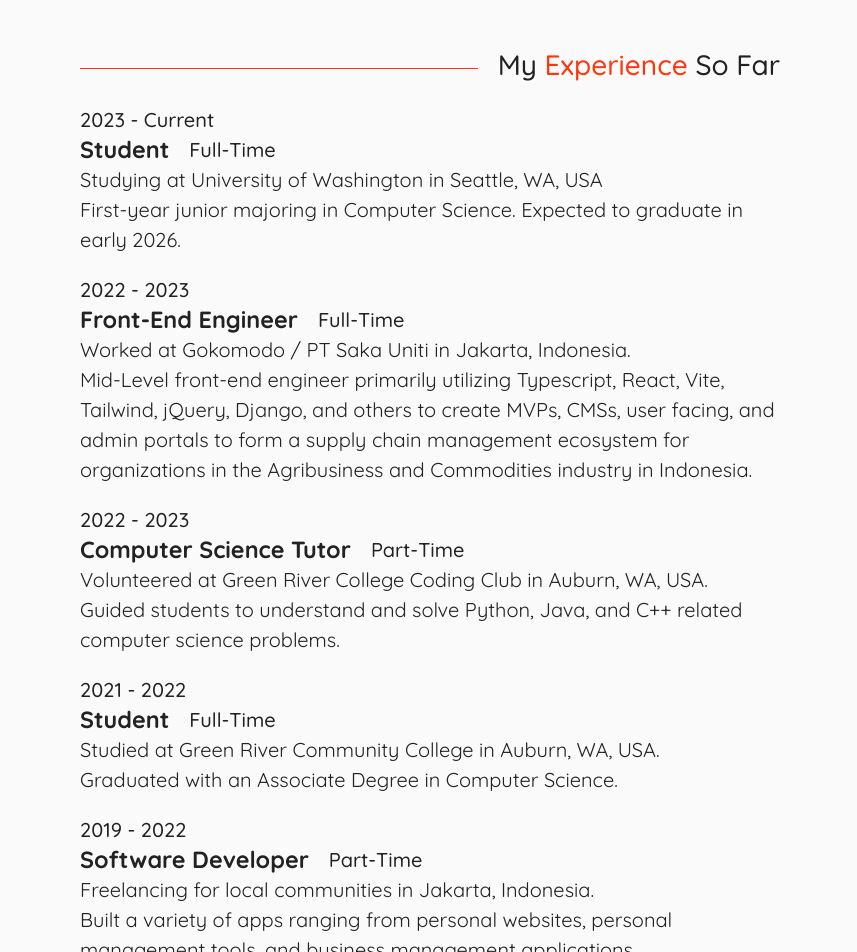
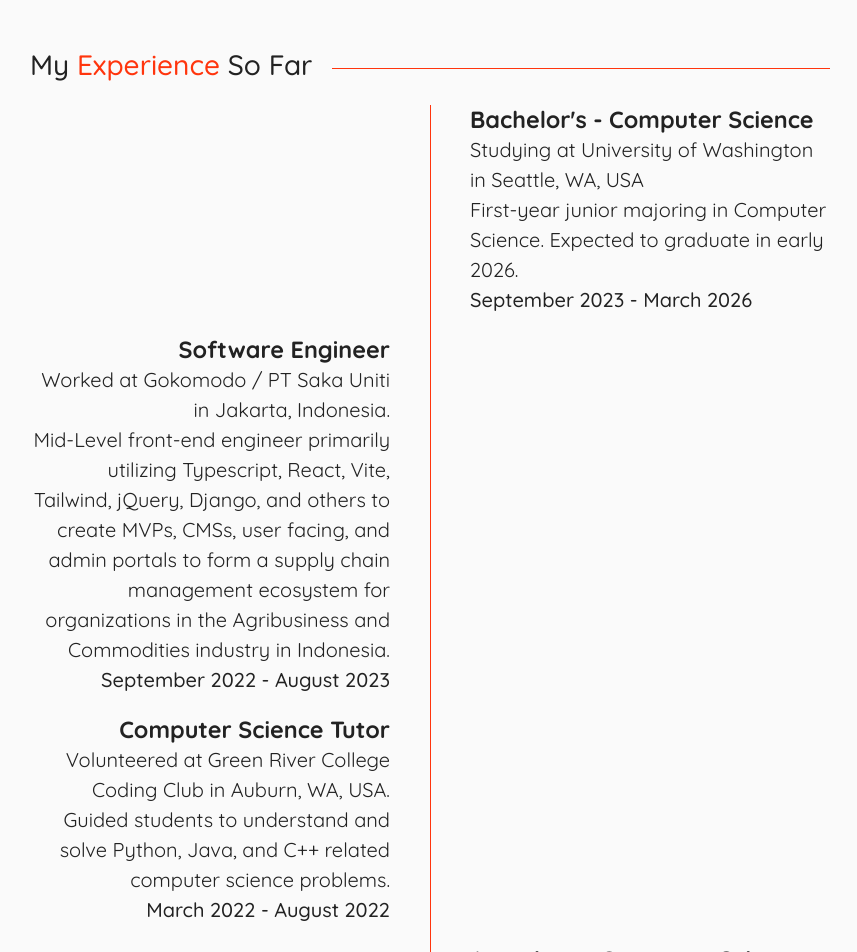
Before and after one commit to afutofu/afutofu.github.io, a React (Create React App) app: page / in a window 1280 px wide. Shown: the part 1740-2692 px from the top of the page, without its empty margins (210-1067 px from the left). Built offline with nearby package versions, Linux system fonts and the light colour scheme.

Commit message:
Replace experience information into LineContainer

```diff
--- a/src/sections/Experience.js
+++ b/src/sections/Experience.js
@@ -30,7 +30,7 @@ const Container = styled.div`
 const Content = styled.div`
   position: relative;
   width: 100%;
-  max-width: 700px;
+  max-width: 800px;
   text-align: left;
   color: #222;
   display: flex;
@@ -49,7 +49,7 @@ const TitleArea = styled.div`
 const Title = styled.h2`
   font-size: 28px;
   font-weight: 500;
-  padding-left: 20px;
+  padding-right: 20px;
 
   @media only screen and (max-width: 992px) {
     font-size: 26px;
@@ -164,12 +164,16 @@ const LineContainer = styled.div`
     position: relative;
     text-align: right;
     width: 50%;
+    box-sizing: border-box;
+    padding-right: 40px;
     margin-right: 50%;
   }
 
   .education {
     position: relative;
     width: 50%;
+    box-sizing: border-box;
+    padding-left: 40px;
     margin-left: 50%;
   }
 `;
@@ -193,7 +197,7 @@ const Experience = () => {
     }).fromTo(
       titleLine,
       {
-        x: "100%",
+        x: "-100%",
         y: 14,
       },
       {
@@ -243,124 +247,102 @@ const Experience = () => {
         <ThemeProvider theme={theme}>
           <Content>
             <TitleArea>
+              <Title ref={(el) => (titleText = el)}>
+                My <TitleHighlight>Experience</TitleHighlight> So Far
+              </Title>
               <TitleLineWrapper>
                 <TitleLine ref={(el) => (titleLine = el)} />
               </TitleLineWrapper>
-              <Title ref={(el) => (titleText = el)}>
-                My <TitleHighlight>Experience</TitleHighlight> So Far
-              </Title>
             </TitleArea>
-            <Descriptions ref={(el) => (descriptions = el)}>
+            <Descriptions>
+              <LineContainer ref={(el) => (descriptions = el)}>
+                <div id="middle-line"></div>
+                <div className="education">
                   <Description>
-                <DescriptionBold>2023 - Current</DescriptionBold>
-                <div
-                  style={{
-                    display: "flex",
-                    alignItems: "center",
-                  }}
-                >
-                  <h3 style={{ marginRight: "20px" }}>Student</h3>
-                  <DescriptionBold>Full-Time</DescriptionBold>
-                </div>
-                <p>Studying at University of Washington in Seattle, WA, USA</p>
+                    <h3>Bachelor's - Computer Science</h3>
                     <p>
-                  First-year junior majoring in Computer Science. Expected to
-                  graduate in early 2026.
+                      Studying at University of Washington in Seattle, WA, USA
                     </p>
+                    <p>
+                      First-year junior majoring in Computer Science. Expected
+                      to graduate in early 2026.
+                    </p>
+
+                    <DescriptionBold>
+                      September 2023 - March 2026
+                    </DescriptionBold>
                   </Description>
-              <Description>
-                <DescriptionBold>2022 - 2023</DescriptionBold>
-                <div
-                  style={{
-                    display: "flex",
-                    alignItems: "center",
-                  }}
-                >
-                  <h3 style={{ marginRight: "20px" }}>Front-End Engineer</h3>
-                  <DescriptionBold>Full-Time</DescriptionBold>
-                </div>
-                <p>Worked at Gokomodo / PT Saka Uniti in Jakarta, Indonesia.</p>
-                <p>
-                  Mid-Level front-end engineer primarily utilizing Typescript,
-                  React, Vite, Tailwind, jQuery, Django, and others to create
-                  MVPs, CMSs, user facing, and admin portals to form a supply
-                  chain management ecosystem for organizations in the
-                  Agribusiness and Commodities industry in Indonesia.
-                </p>
-              </Description>
-              <Description>
-                <DescriptionBold>2022 - 2023</DescriptionBold>
-                <div
-                  style={{
-                    display: "flex",
-                    alignItems: "center",
-                  }}
-                >
-                  <h3 style={{ marginRight: "20px" }}>
-                    Computer Science Tutor
-                  </h3>
-                  <DescriptionBold>Part-Time</DescriptionBold>
                 </div>
 
+                <div className="experience">
+                  <Description>
+                    <h3>Software Engineer</h3>
                     <p>
-                  Volunteered at Green River College Coding Club in Auburn, WA,
+                      Worked at Gokomodo / PT Saka Uniti in Jakarta, Indonesia.
+                    </p>
+                    <p>
+                      Mid-Level front-end engineer primarily utilizing
+                      Typescript, React, Vite, Tailwind, jQuery, Django, and
+                      others to create MVPs, CMSs, user facing, and admin
+                      portals to form a supply chain management ecosystem for
+                      organizations in the Agribusiness and Commodities industry
+                      in Indonesia.
+                    </p>
+
+                    <DescriptionBold>
+                      September 2022 - August 2023
+                    </DescriptionBold>
+                  </Description>
+                </div>
+
+                <div className="experience">
+                  <Description>
+                    <h3>Computer Science Tutor</h3>
+                    <p>
+                      Volunteered at Green River College Coding Club in Auburn,
+                      WA, USA.
+                    </p>
+                    <p>
+                      Guided students to understand and solve Python, Java, and
+                      C++ related computer science problems.{" "}
+                    </p>
+
+                    <DescriptionBold>March 2022 - August 2022</DescriptionBold>
+                  </Description>
+                </div>
+
+                <div className="education">
+                  <Description>
+                    <h3>Associate - Computer Science</h3>
+                    <p>
+                      Studied at Green River Community College in Auburn, WA,
                       USA.
                     </p>
                     <p>
-                  Guided students to understand and solve Python, Java, and C++
-                  related computer science problems.{" "}
+                      Graduated with an Associate Degree in Computer Science.
                     </p>
-                <p style={{ float: "right" }}></p>
+
+                    <DescriptionBold>January 2021 - June 2022</DescriptionBold>
                   </Description>
-              <Description>
-                <DescriptionBold>2021 - 2022</DescriptionBold>
-                <div
-                  style={{
-                    display: "flex",
-                    alignItems: "center",
-                  }}
-                >
-                  <h3 style={{ marginRight: "20px" }}>Student</h3>
-                  <DescriptionBold>Full-Time</DescriptionBold>
                 </div>
 
+                <div className="experience">
+                  <Description>
+                    <h3>Software Developer</h3>
                     <p>
-                  Studied at Green River Community College in Auburn, WA, USA.
+                      Freelancing for local communities in Jakarta, Indonesia.
                     </p>
-                <p>Graduated with an Associate Degree in Computer Science.</p>
-                <p style={{ float: "right" }}></p>
-              </Description>
-              <Description>
-                <DescriptionBold>2019 - 2022</DescriptionBold>
-                <div
-                  style={{
-                    display: "flex",
-                    alignItems: "center",
-                  }}
-                >
-                  <h3 style={{ marginRight: "20px" }}>Software Developer</h3>
-                  <DescriptionBold>Part-Time</DescriptionBold>
-                </div>
-                <p>Freelancing for local communities in Jakarta, Indonesia.</p>
                     <p>
                       Built a variety of apps ranging from personal websites,
                       personal management tools, and business management
                       applications.
                     </p>
+
+                    <DescriptionBold>June 2019 - August 2022</DescriptionBold>
                   </Description>
+                </div>
+              </LineContainer>
             </Descriptions>
-            <LineContainer>
-              <div id="middle-line"></div>
-              <div className="education">Computer Science Student</div>
-
-              <div className="experience">Software Engineer</div>
-
-              <div className="experience">Computer Science Tutor</div>
-
-              <div className="education">Computer Science Student</div>
-
-              <div className="experience">Software Developer</div>
-            </LineContainer>
           </Content>
         </ThemeProvider>
       </Container>
```
Lines whose indentation alone changed are shown as unchanged.
